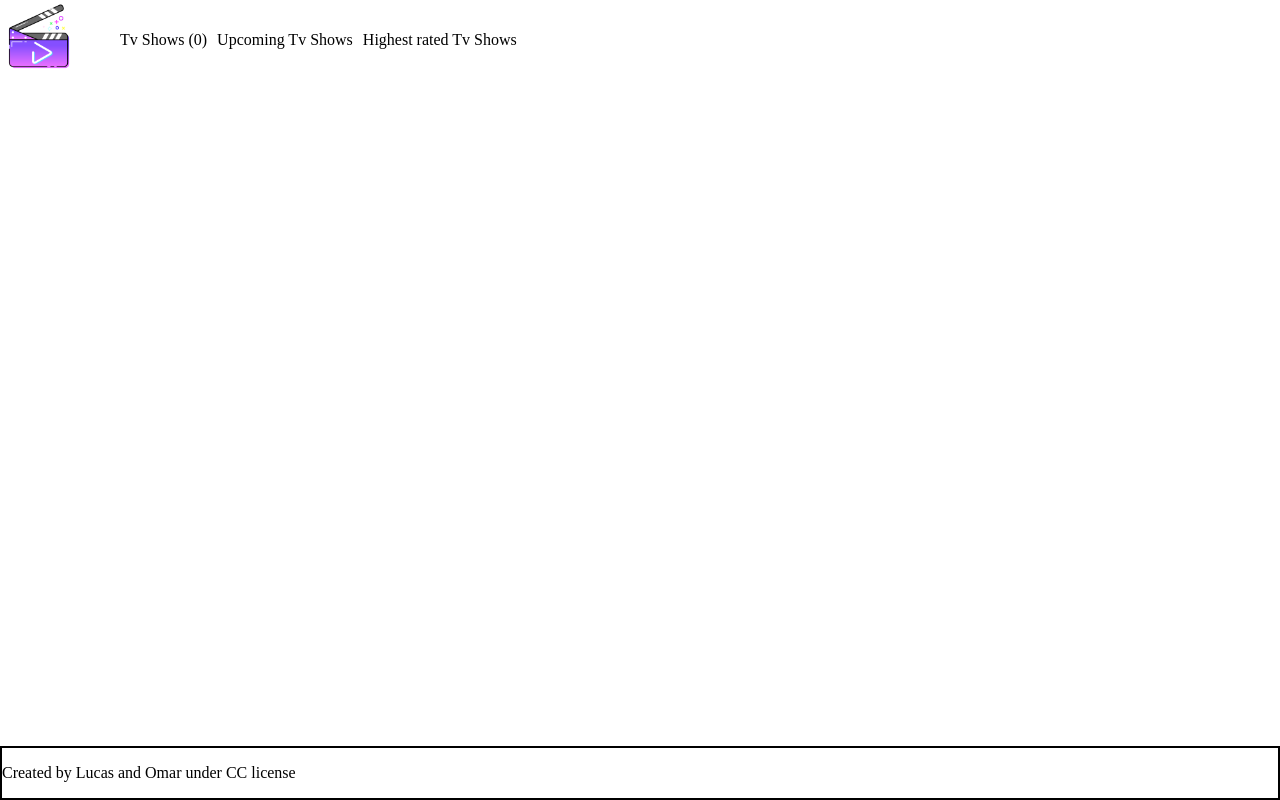
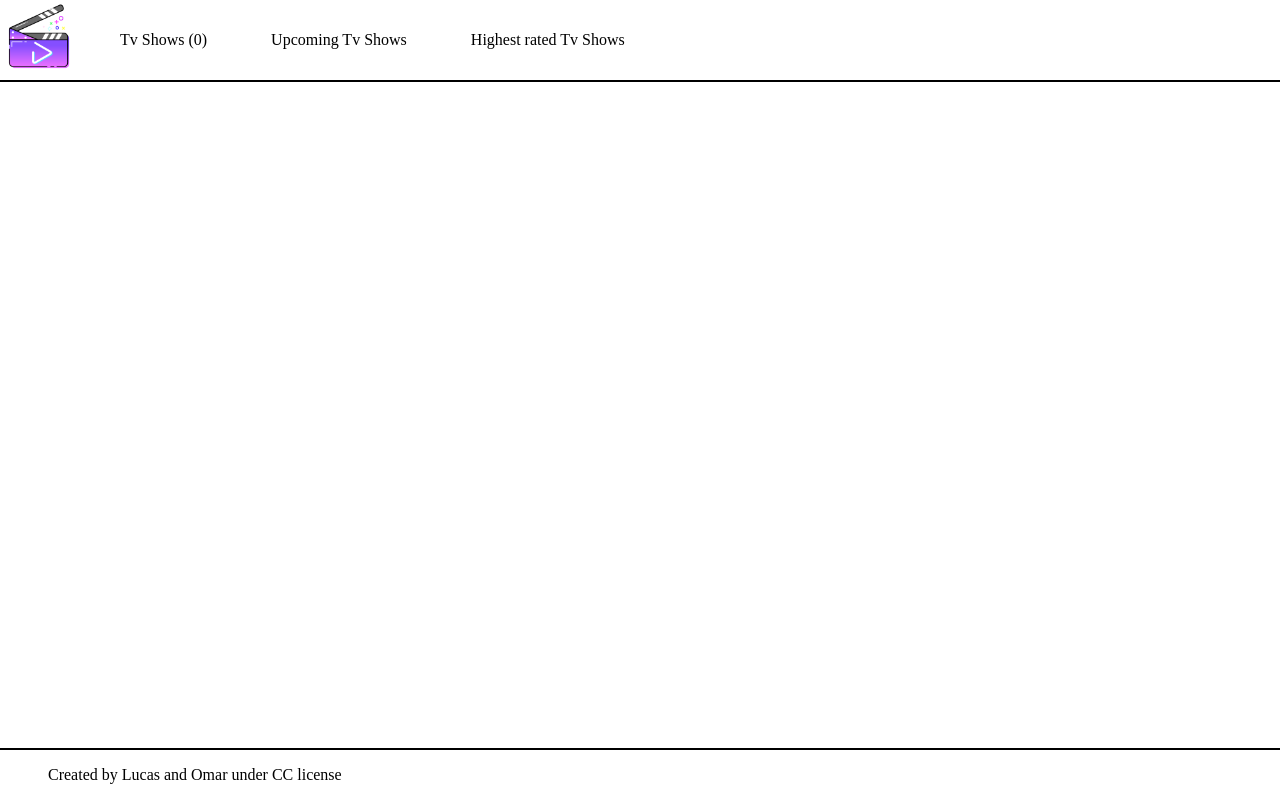
Before and after one commit to ryxtor/JS-group-capstone-project-Lucas-Omar, a website built with webpack: page src/index.html in a window 1280 px wide. Built offline with nearby package versions, Linux system fonts and the light colour scheme; no server answers.

Commit message:
Add some styling to header and footer

```diff
--- a/src/modules/displayShows.js
+++ b/src/modules/displayShows.js
@@ -19,6 +19,7 @@ const displayShows = () => {
       comment.setAttribute('type', 'button');
       comment.setAttribute('value', 'Comments');
       comment.id = `comments-${show.id}`;
+      comment.classList.add('comment-button');
       // Create likes icon
       const likes = document.createElement('i');
       likes.classList.add('fa-solid', 'fa-heart');
--- a/src/style.css
+++ b/src/style.css
@@ -6,7 +6,11 @@ body {
 
 .navbar {
   display: flex;
+  position: fixed;
   align-items: center;
+  width: 100%;
+  background-color: #fff;
+  border-bottom: 2px solid #000;
 }
 
 .navbar ul {
@@ -15,20 +19,26 @@ body {
 }
 
 .navbar ul li {
-  margin-right: 10px;
+  margin-right: 4rem;
 }
 
 .footer {
-  position: absolute;
+  position: fixed;
   bottom: 0;
-  width: calc(100% - 4px);
-  border: 2px solid #000;
+  width: 100%;
+  border-top: 2px solid #000;
+  background-color: #fff;
+}
+
+.footer p {
+  margin-left: 3rem;
 }
 
 .container {
   display: flex;
   flex-wrap: wrap;
   justify-content: center;
+  padding-top: 100px;
 }
 
 .card {
```
Also changed, not shown: dist/main.js.
